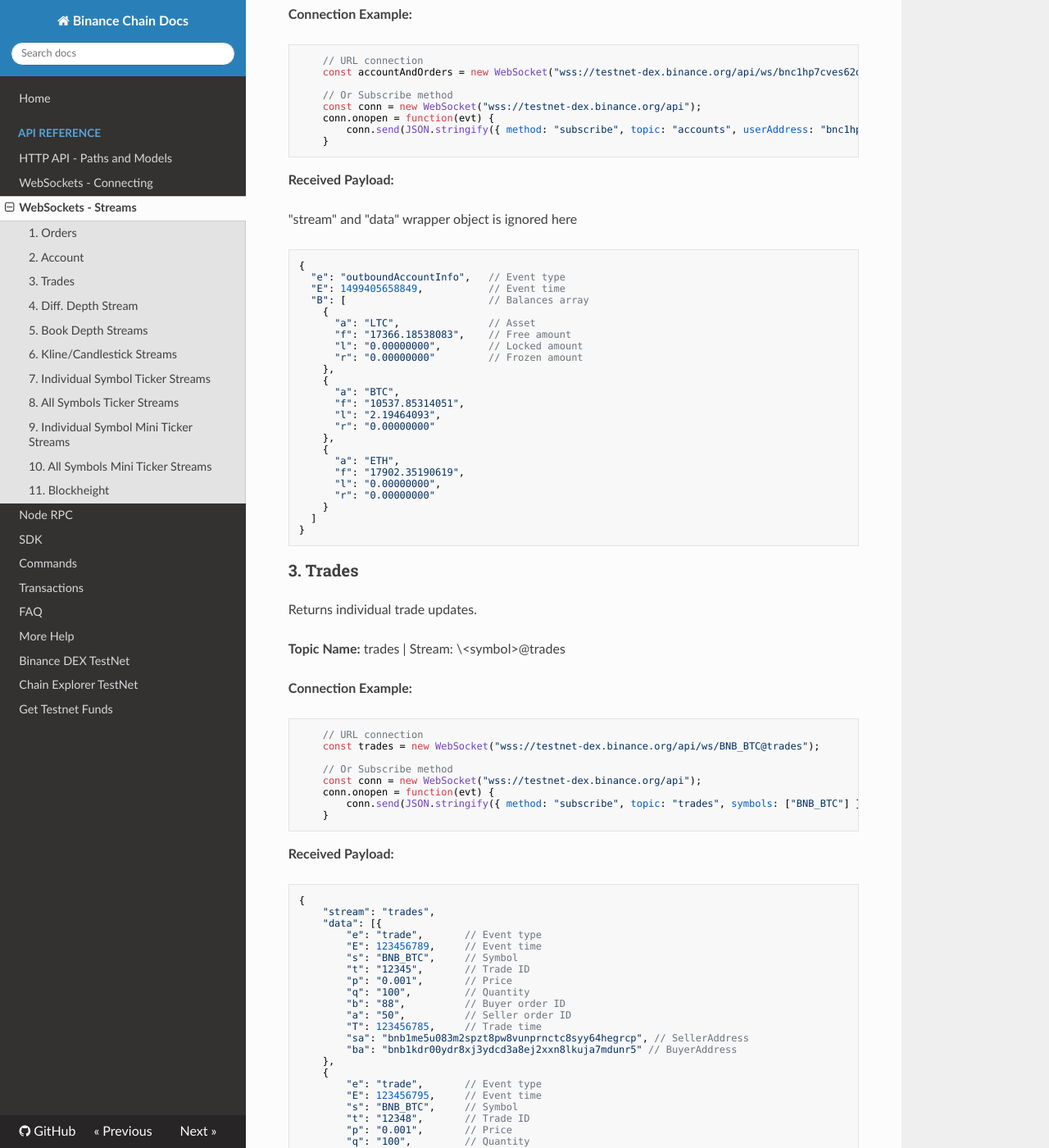
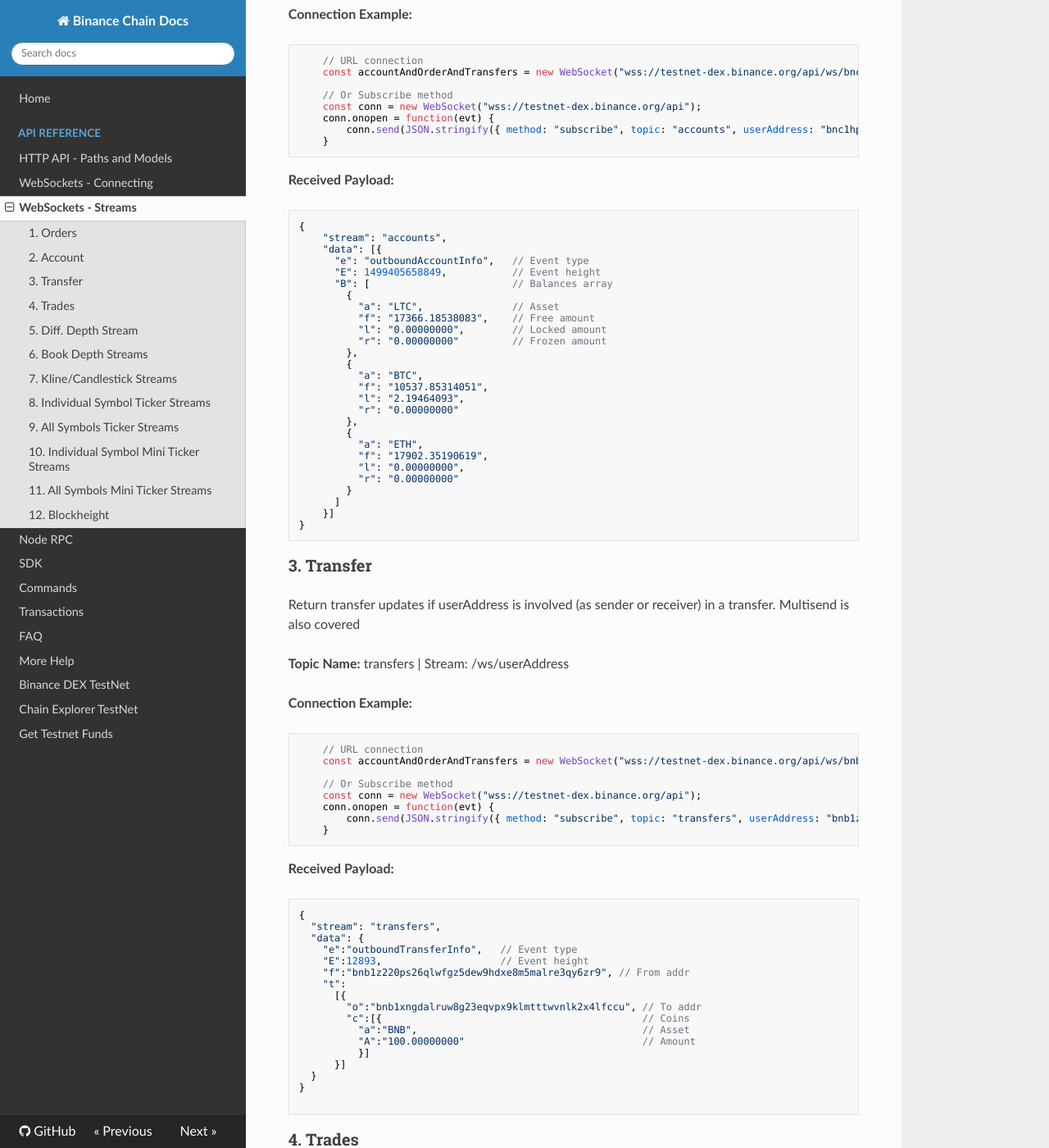
Before and after one commit to yash-sharma1/docs-site, an MkDocs documentation site: the page built from docs/api-reference/dex-api/ws-streams.md, in a window 1280 px wide and 1400 px high, scrolled down 1444 px. Shown: the whole window at 82% size. Built offline with MkDocs 1.6.1, drawn with Linux system fonts in a browser that asks for light colours; nearby versions of some CDN libraries; some of the changed text lies outside the part shown.

Commit message:
add docs for transfer and fix known errors

````diff
--- a/docs/api-reference/dex-api/ws-streams.md
+++ b/docs/api-reference/dex-api/ws-streams.md
@@ -12,7 +12,7 @@
 
 ```javascript
     // URL connection
-    const accountAndOrders = new WebSocket("wss://testnet-dex.binance.org/api/ws/bnc1hp7cves62dzj8n4z8ckna0d3t6zd7z2zcj6gtq");
+    const accountAndOrderAndTransfers = new WebSocket("wss://testnet-dex.binance.org/api/ws/bnc1hp7cves62dzj8n4z8ckna0d3t6zd7z2zcj6gtq");
 
     // Or Subscribe method
     const conn = new WebSocket("wss://testnet-dex.binance.org/api");
@@ -28,7 +28,7 @@
     "stream": "orders",
     "data": [{
         "e": "executionReport",        // Event type
-        "E": 1499405658658,            // Event time
+        "E": 1499405658658,            // Event height
         "s": "ETH_BTC",                // Symbol
         "S": 1,                        // Side, 1 for Buy; 2 for Sell
         "o": 2,                        // Order type, 2 for LIMIT (only)
@@ -50,7 +50,7 @@
     },
     {
         "e": "executionReport",        // Event type
-        "E": 1499405658658,            // Event time
+        "E": 1499405658658,            // Event height
         "s": "ETH_BNB",                // Symbol
         "S": "BUY",                    // Side
         "o": "LIMIT",                  // Order type
@@ -83,7 +83,7 @@
 
 ```javascript
     // URL connection
-    const accountAndOrders = new WebSocket("wss://testnet-dex.binance.org/api/ws/bnc1hp7cves62dzj8n4z8ckna0d3t6zd7z2zcj6gtq");
+    const accountAndOrderAndTransfers = new WebSocket("wss://testnet-dex.binance.org/api/ws/bnc1hp7cves62dzj8n4z8ckna0d3t6zd7z2zcj6gtq");
 
     // Or Subscribe method
     const conn = new WebSocket("wss://testnet-dex.binance.org/api");
@@ -94,36 +94,78 @@
 
 **Received Payload:**
 
-"stream" and "data" wrapper object is ignored here
+```javascript
+{
+    "stream": "accounts",
+    "data": [{
+      "e": "outboundAccountInfo",   // Event type
+      "E": 1499405658849,           // Event height
+      "B": [                        // Balances array
+        {
+          "a": "LTC",               // Asset
+          "f": "17366.18538083",    // Free amount
+          "l": "0.00000000",        // Locked amount
+          "r": "0.00000000"         // Frozen amount
+        },
+        {
+          "a": "BTC",
+          "f": "10537.85314051",
+          "l": "2.19464093",
+          "r": "0.00000000"
+        },
+        {
+          "a": "ETH",
+          "f": "17902.35190619",
+          "l": "0.00000000",
+          "r": "0.00000000"
+        }
+      ]
+    }]
+}
+```
+
+### 3. Transfer
+
+Return transfer updates if userAddress is involved (as sender or receiver) in a transfer. Multisend is also covered
+
+**Topic Name:** transfers | Stream: /ws/userAddress
+
+**Connection Example:**
+
+```javascript
+    // URL connection
+    const accountAndOrderAndTransfers = new WebSocket("wss://testnet-dex.binance.org/api/ws/bnb1z220ps26qlwfgz5dew9hdxe8m5malre3qy6zr9");
+
+    // Or Subscribe method
+    const conn = new WebSocket("wss://testnet-dex.binance.org/api");
+    conn.onopen = function(evt) {
+        conn.send(JSON.stringify({ method: "subscribe", topic: "transfers", userAddress: "bnb1z220ps26qlwfgz5dew9hdxe8m5malre3qy6zr9" }));
+    }
+```
+
+**Received Payload:**
 
 ```javascript
 {
-  "e": "outboundAccountInfo",   // Event type
-  "E": 1499405658849,           // Event time
-  "B": [                        // Balances array
-    {
-      "a": "LTC",               // Asset
-      "f": "17366.18538083",    // Free amount
-      "l": "0.00000000",        // Locked amount
-      "r": "0.00000000"         // Frozen amount
-    },
-    {
-      "a": "BTC",
-      "f": "10537.85314051",
-      "l": "2.19464093",
-      "r": "0.00000000"
-    },
-    {
-      "a": "ETH",
-      "f": "17902.35190619",
-      "l": "0.00000000",
-      "r": "0.00000000"
-    }
-  ]
+  "stream": "transfers",
+  "data": {
+    "e":"outboundTransferInfo",   // Event type
+    "E":12893,                    // Event height
+    "f":"bnb1z220ps26qlwfgz5dew9hdxe8m5malre3qy6zr9", // From addr
+    "t":
+      [{
+        "o":"bnb1xngdalruw8g23eqvpx9klmtttwvnlk2x4lfccu", // To addr
+        "c":[{                                            // Coins
+          "a":"BNB",                                      // Asset
+          "A":"100.00000000"                              // Amount
+          }]
+      }]
+  }
 }
+
 ```
 
-### 3. Trades
+### 4. Trades
 
 Returns individual trade updates.
 
@@ -149,7 +191,7 @@
     "stream": "trades",
     "data": [{
         "e": "trade",       // Event type
-        "E": 123456789,     // Event time
+        "E": 123456789,     // Event height
         "s": "BNB_BTC",     // Symbol
         "t": "12345",       // Trade ID
         "p": "0.001",       // Price
@@ -304,33 +346,34 @@
 
 **Received Payload:**
 
-"stream" and "data" wrapper object is ignored here
-
 ```javascript
 {
-  "e": "kline",         // Event type
-  "E": 123456789,       // Event time
-  "s": "BNBBTC",        // Symbol
-  "k": {
-    "t": 123400000,     // Kline start time
-    "T": 123460000,     // Kline close time
-    "s": "BNBBTC",      // Symbol
-    "i": "1m",          // Interval
-    "f": "100",         // First trade ID
-    "L": "200",         // Last trade ID
-    "o": "0.0010",      // Open price
-    "c": "0.0020",      // Close price
-    "h": "0.0025",      // High price
-    "l": "0.0015",      // Low price
-    "v": "1000",        // Base asset volume
-    "n": 100,           // Number of trades
-    "x": false,         // Is this kline closed?
-    "q": "1.0000",      // Quote asset volume
+  "stream": "kline_1m",
+  "data": {
+    "e": "kline",         // Event type
+    "E": 123456789,       // Event time
+    "s": "BNBBTC",        // Symbol
+    "k": {
+      "t": 123400000,     // Kline start time
+      "T": 123460000,     // Kline close time
+      "s": "BNBBTC",      // Symbol
+      "i": "1m",          // Interval
+      "f": "100",         // First trade ID
+      "L": "200",         // Last trade ID
+      "o": "0.0010",      // Open price
+      "c": "0.0020",      // Close price
+      "h": "0.0025",      // High price
+      "l": "0.0015",      // Low price
+      "v": "1000",        // Base asset volume
+      "n": 100,           // Number of trades
+      "x": false,         // Is this kline closed?
+      "q": "1.0000",      // Quote asset volume
+    }
   }
 }
 ```
 
-### 7. Individual Symbol Ticker Streams
+### 8. Individual Symbol Ticker Streams
 
 24hr Ticker statistics for a single symbol are pushed every second.
 
@@ -355,58 +398,8 @@
 
 ```javascript
 {
-  "e": "24hrTicker",  // Event type
-  "E": 123456789,     // Event time
-  "s": "BNBBTC",      // Symbol
-  "p": "0.0015",      // Price change
-  "P": "250.00",      // Price change percent
-  "w": "0.0018",      // Weighted average price
-  "x": "0.0009",      // Previous day's close price
-  "c": "0.0025",      // Current day's close price
-  "Q": "10",          // Close trade's quantity
-  "b": "0.0024",      // Best bid price
-  "B": "10",          // Best bid quantity
-  "a": "0.0026",      // Best ask price
-  "A": "100",         // Best ask quantity
-  "o": "0.0010",      // Open price
-  "h": "0.0025",      // High price
-  "l": "0.0010",      // Low price
-  "v": "10000",       // Total traded base asset volume
-  "q": "18",          // Total traded quote asset volume
-  "O": 0,             // Statistics open time
-  "C": 86400000,      // Statistics close time
-  "F": "0",           // First trade ID
-  "L": "18150",       // Last trade Id
-  "n": 18151          // Total number of trades
-}
-```
-
-### 8. All Symbols Ticker Streams
-
-24hr Ticker statistics for a all symbols are pushed every second.
-
-**Topic Name:** allTickers | Stream: $all@allTickers
-
-**Connection Example:**
-
-```javascript
-    // URL connection
-    const allTickers = new WebSocket("wss://testnet-dex.binance.org/api/ws/$all@allTickers");
-
-    // Or Subscribe method
-    const conn = new WebSocket("wss://testnet-dex.binance.org/api");
-    conn.onopen = function(evt) {
-        conn.send(JSON.stringify({ method: "subscribe", topic: "allTickers", symbols: ["$all"] }));
-    }
-```
-
-**Received Payload:**
-
-"stream" and "data" wrapper object is ignored here
-
-```javascript
-[
-  {
+  "stream": "ticker",
+  "data": {
     "e": "24hrTicker",  // Event type
     "E": 123456789,     // Event time
     "s": "BNBBTC",      // Symbol
@@ -430,14 +423,67 @@
     "F": "0",           // First trade ID
     "L": "18150",       // Last trade Id
     "n": 18151          // Total number of trades
-  },
-  {
-    ...
   }
-]
+}
 ```
 
-### 9. Individual Symbol Mini Ticker Streams
+### 9. All Symbols Ticker Streams
+
+24hr Ticker statistics for a all symbols are pushed every second.
+
+**Topic Name:** allTickers | Stream: $all@allTickers
+
+**Connection Example:**
+
+```javascript
+    // URL connection
+    const allTickers = new WebSocket("wss://testnet-dex.binance.org/api/ws/$all@allTickers");
+
+    // Or Subscribe method
+    const conn = new WebSocket("wss://testnet-dex.binance.org/api");
+    conn.onopen = function(evt) {
+        conn.send(JSON.stringify({ method: "subscribe", topic: "allTickers", symbols: ["$all"] }));
+    }
+```
+
+**Received Payload:**
+
+```javascript
+{
+  "stream": "allTickers",
+  "data": [
+    {
+      "e": "24hrTicker",  // Event type
+      "E": 123456789,     // Event time
+      "s": "BNBBTC",      // Symbol
+      "p": "0.0015",      // Price change
+      "P": "250.00",      // Price change percent
+      "w": "0.0018",      // Weighted average price
+      "x": "0.0009",      // Previous day's close price
+      "c": "0.0025",      // Current day's close price
+      "Q": "10",          // Close trade's quantity
+      "b": "0.0024",      // Best bid price
+      "B": "10",          // Best bid quantity
+      "a": "0.0026",      // Best ask price
+      "A": "100",         // Best ask quantity
+      "o": "0.0010",      // Open price
+      "h": "0.0025",      // High price
+      "l": "0.0010",      // Low price
+      "v": "10000",       // Total traded base asset volume
+      "q": "18",          // Total traded quote asset volume
+      "O": 0,             // Statistics open time
+      "C": 86400000,      // Statistics close time
+      "F": "0",           // First trade ID
+      "L": "18150",       // Last trade Id
+      "n": 18151          // Total number of trades
+    },
+    {
+      ...
+    }]
+}
+```
+
+### 10. Individual Symbol Mini Ticker Streams
 
 A ticker for a single symbol is pushed every second.
 
@@ -458,23 +504,24 @@
 
 **Received Payload:**
 
-"stream" and "data" wrapper object is ignored here
-
 ```javascript
 {
-  "e": "24hrMiniTicker",    // Event type
-  "E": 123456789,           // Event time
-  "s": "BNBBTC",            // Symbol
-  "c": "0.0025",            // Current day's close price
-  "o": "0.0010",            // Open price
-  "h": "0.0025",            // High price
-  "l": "0.0010",            // Low price
-  "v": "10000",             // Total traded base asset volume
-  "q": "18",                // Total traded quote asset volume
+  "stream": "miniTicker",
+  "data": {
+    "e": "24hrMiniTicker",    // Event type
+    "E": 123456789,           // Event time
+    "s": "BNBBTC",            // Symbol
+    "c": "0.0025",            // Current day's close price
+    "o": "0.0010",            // Open price
+    "h": "0.0025",            // High price
+    "l": "0.0010",            // Low price
+    "v": "10000",             // Total traded base asset volume
+    "q": "18",                // Total traded quote asset volume
+  }
 }
 ```
 
-### 10. All Symbols Mini Ticker Streams
+### 11. All Symbols Mini Ticker Streams
 
 Array of 24hr Mini Ticker statistics for a all symbols pushed every second.
 
@@ -495,28 +542,28 @@
 
 **Received Payload:**
 
-"stream" and "data" wrapper object is ignored here
-
 ```javascript
-[
-  {
-    "e": "24hrMiniTicker",      // Event type
-    "E": 123456789,             // Event time
-    "s": "BNBBTC",              // Symbol
-    "c": "0.0025",              // Current day's close price
-    "o": "0.0010",              // Open price
-    "h": "0.0025",              // High price
-    "l": "0.0010",              // Low price
-    "v": "10000",               // Total traded base asset volume
-    "q": "18",                  // Total traded quote asset volume
-  },
-  {
-    ...
-  }
-]
+{
+  "stream": "allMiniTickers",
+  "data": [
+    {
+      "e": "24hrMiniTicker",      // Event type
+      "E": 123456789,             // Event time
+      "s": "BNBBTC",              // Symbol
+      "c": "0.0025",              // Current day's close price
+      "o": "0.0010",              // Open price
+      "h": "0.0025",              // High price
+      "l": "0.0010",              // Low price
+      "v": "10000",               // Total traded base asset volume
+      "q": "18",                  // Total traded quote asset volume
+    },
+    {
+      ...
+    }]
+}
 ```
 
-### 11. Blockheight
+### 12. Blockheight
 
 Streams the latest block height.
 
@@ -537,10 +584,11 @@
 
 **Received Payload:**
 
-"stream" and "data" wrapper object is ignored here
-
 ```javascript
 {
-  "h": 123456789,     // Block height
+  "stream": "blockheight",
+  "data": {
+    "h": 123456789,     // Block height
+  }
 }
 ```
````
Also changed, not shown: other parts of docs/api-reference/dex-api/ws-streams.md (+3 -3 lines), docs/api-reference/dex-api/ws-connection.md (+3 -3 lines).
